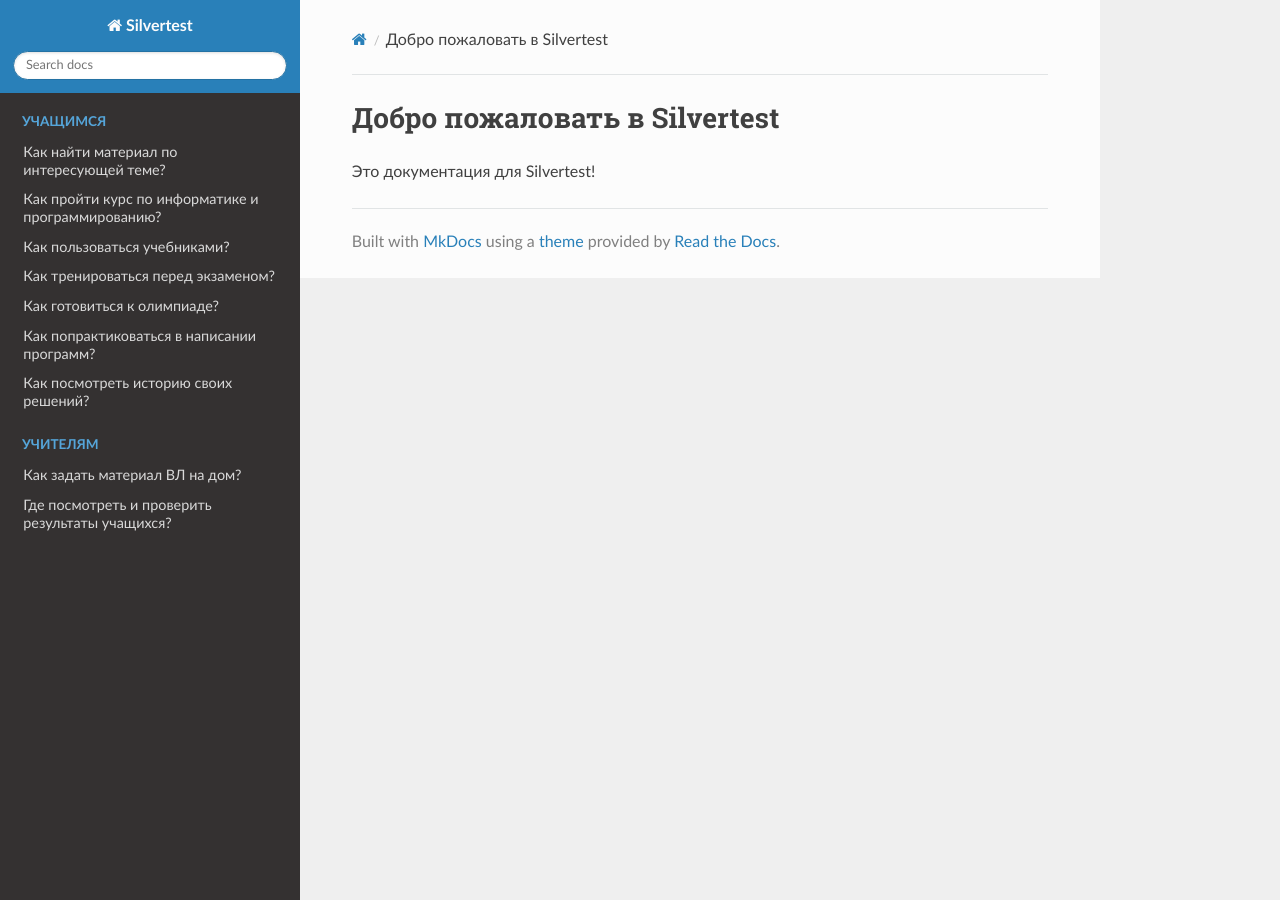
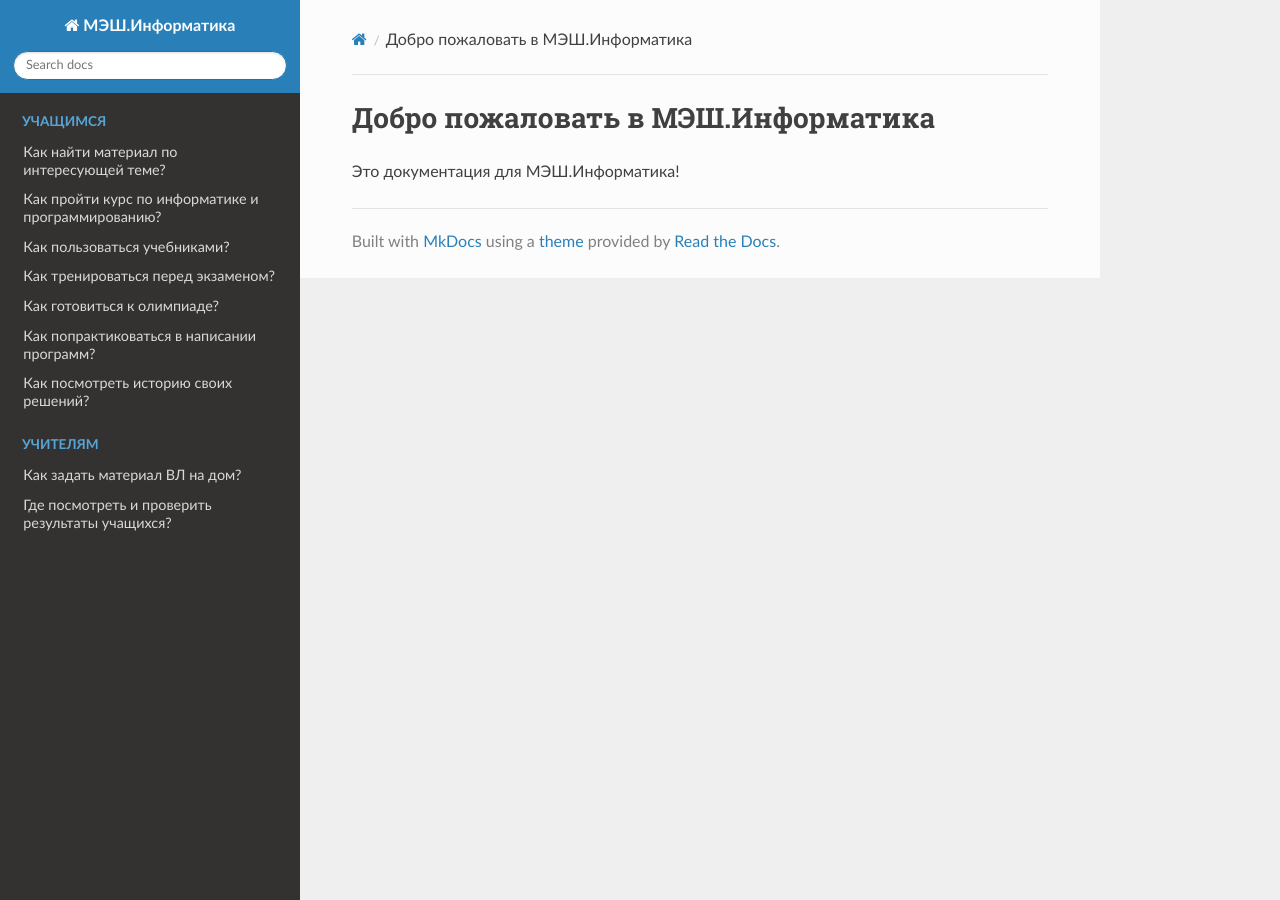
Before and after one commit to InfinniPlatform/mes.informatics.readthedocs, an MkDocs documentation site: the page built from docs/index.md, in a window 1280 px wide. Built offline with MkDocs 1.6.1, drawn with Linux system fonts in a browser that asks for light colours; nearby versions of some CDN libraries.

Commit message:
chore: исправлено наименование документации

```diff
--- a/docs/index.md
+++ b/docs/index.md
@@ -1,3 +1,3 @@
-# Добро пожаловать в Silvertest
+# Добро пожаловать в МЭШ.Информатика
 
-Это документация для Silvertest!
+Это документация для МЭШ.Информатика!
--- a/mkdocs.yml
+++ b/mkdocs.yml
@@ -1,4 +1,4 @@
-site_name: Silvertest
+site_name: МЭШ.Информатика
 nav:
     - Учащимся:
           - Как найти материал по интересующей теме?: "01-for-students/1.1.md"
```
